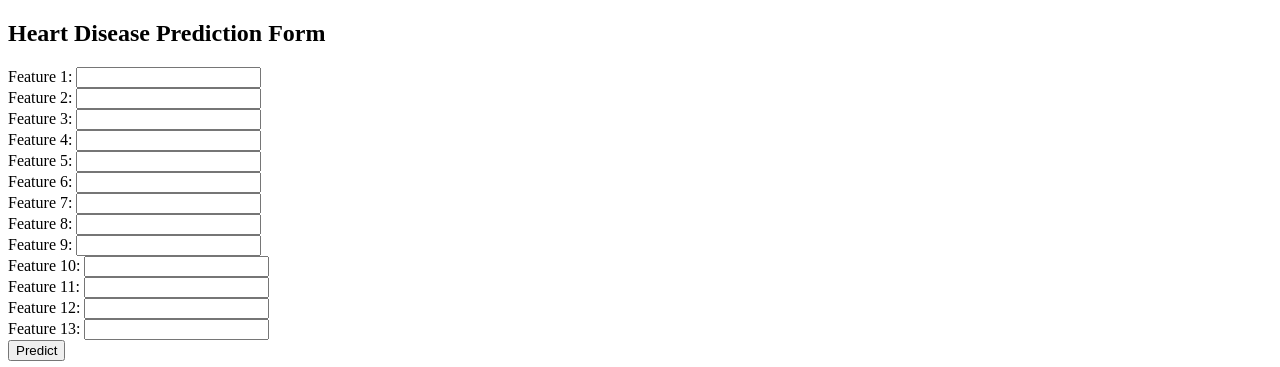
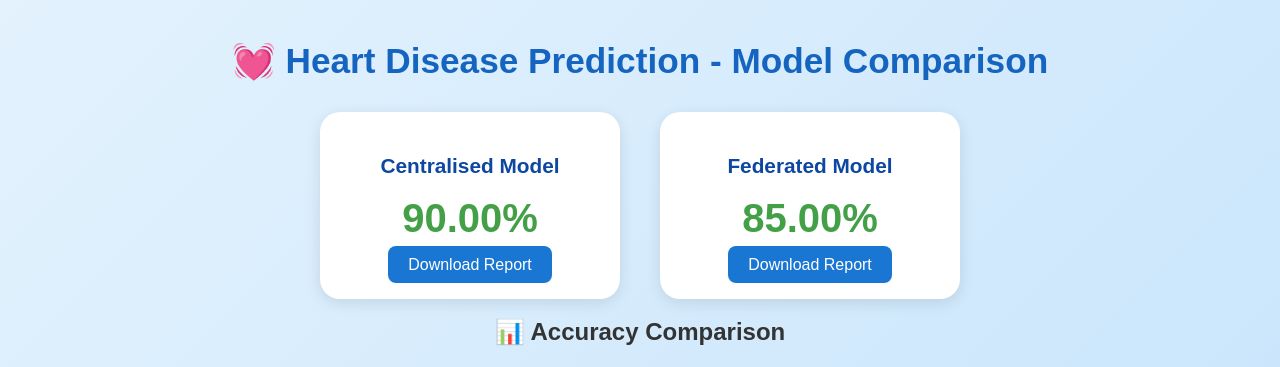
Before and after one commit to ramasheshasai/UROP_PROJECT, a Flask app: page / in a window 1280 px wide. Shown: the top 367 px of the page. Run offline with Flask 3, Linux system fonts and the light colour scheme; parts of the project's set-up code (start-up, migrations or seed data) failed here and were passed over.

Commit message:
new commits

```diff
--- a/Models/85A_federated_heart_fedavg.py
+++ b/Models/85A_federated_heart_fedavg.py
@@ -1,4 +1,4 @@
-# federated_heart_fedavg.py
+
 import os
 import random
 import numpy as np
--- a/Models/app.py
+++ b/Models/app.py
@@ -1,97 +1,57 @@
-# File: app.py
-
-from flask import Flask, render_template, request
-import numpy as np
-import pandas as pd
-import joblib
-from sklearn.preprocessing import StandardScaler
-from sklearn.linear_model import RidgeClassifier
-from sklearn.ensemble import RandomForestClassifier, ExtraTreesClassifier, GradientBoostingClassifier
-from sklearn.linear_model import LogisticRegression
+from flask import Flask, render_template, send_from_directory
+import os
+import matplotlib.pyplot as plt
 
 app = Flask(__name__)
 
-# ==============================
-# 1️⃣ Load trained ensemble models
-# ==============================
+# --- Paths to results ---
+CENTRAL_REPORT = r"results/centralised/power_ensemble_report.txt"
+FEDERATED_REPORT = r"results/federated/federated_global_model_report.txt"
+CENTRAL_SHAP = r"results/Centralised_Shapely/centralised_shap_summary.png"
+FEDERATED_SHAP = r"results/federated_Shap/federated_shap_summary.png"
 
-# If you want, you can save your trained models and scaler using joblib after training
-# Example:
-# joblib.dump(base_models, 'models/base_models.pkl')
-# joblib.dump(meta_model, 'models/meta_model.pkl')
-# joblib.dump(scaler, 'models/scaler.pkl')
+# --- Read accuracy from report files ---
+def extract_accuracy(report_path):
+    try:
+        with open(report_path, "r") as f:
+            lines = f.readlines()
+            for line in lines:
+                if "Accuracy" in line or "Final Global Model Accuracy" in line:
+                    acc = float(line.split(":")[1].strip())
+                    return acc
+    except:
+        return None
 
-# For simplicity, I will recreate them here as in your script
-base_models = [
-    ('rf', RandomForestClassifier(n_estimators=300, max_depth=6, random_state=42)),
-    ('et', ExtraTreesClassifier(n_estimators=300, max_depth=6, random_state=42)),
-    ('gb', GradientBoostingClassifier(n_estimators=300, learning_rate=0.05, max_depth=4, random_state=42)),
-    ('lr', LogisticRegression(max_iter=1000))
-]
+@app.route("/")
+def index():
+    central_acc = extract_accuracy(CENTRAL_REPORT)
+    federated_acc = extract_accuracy(FEDERATED_REPORT)
 
-meta_model = RidgeClassifier()
-scaler = StandardScaler()
+    # --- Create a simple accuracy comparison chart ---
+    labels = ["Centralised", "Federated"]
+    accuracies = [central_acc or 0, federated_acc or 0]
 
-# ==============================
-# 2️⃣ Function to train ensemble
-# ==============================
-# Load and prepare dataset to train inside Flask (or load pre-trained models)
-df = pd.read_csv("../Dataset/processed.cleveland.data", header=None)
-df.replace('?', pd.NA, inplace=True)
-df = df.dropna().apply(pd.to_numeric)
+    plt.figure(figsize=(6,4))
+    plt.bar(labels, accuracies)
+    plt.title("Model Accuracy Comparison")
+    plt.ylabel("Accuracy")
+    plt.ylim(0, 1)
+    plt.grid(axis='y', linestyle="--", alpha=0.6)
+    plt.savefig("static/results_comparison.png", bbox_inches="tight")
+    plt.close()
 
-X = df.iloc[:, :-1].values
-y = (df.iloc[:, -1] > 0).astype(int).values
+    return render_template(
+        "index.html",
+        central_acc=central_acc,
+        federated_acc=federated_acc,
+        central_report=os.path.basename(CENTRAL_REPORT),
+        federated_report=os.path.basename(FEDERATED_REPORT),
+    )
 
-X_scaled = scaler.fit_transform(X)
+@app.route("/download/<path:filename>")
+def download_file(filename):
+    directory = "results/centralised" if "central" in filename.lower() else "results/federated"
+    return send_from_directory(directory, filename, as_attachment=True)
 
-from sklearn.model_selection import KFold
-
-kf = KFold(n_splits=5, shuffle=True, random_state=42)
-train_meta = np.zeros((X_scaled.shape[0], len(base_models)))
-
-for i, (name, model) in enumerate(base_models):
-    for fold, (tr_idx, val_idx) in enumerate(kf.split(X_scaled)):
-        X_tr, X_val = X_scaled[tr_idx], X_scaled[val_idx]
-        y_tr, y_val = y[tr_idx], y[val_idx]
-        model.fit(X_tr, y_tr)
-        train_meta[val_idx, i] = model.predict(X_val)
-
-# Fit meta-model
-meta_model.fit(train_meta, y)
-
-# ==============================
-# 3️⃣ Routes
-# ==============================
-@app.route('/')
-def home():
-    return render_template('index.html')
-
-@app.route('/predict', methods=['POST'])
-def predict():
-    try:
-        # Get feature inputs from form
-        input_features = [float(request.form[f'f{i}']) for i in range(X.shape[1])]
-        input_array = np.array(input_features).reshape(1, -1)
-
-        # Scale features
-        input_scaled = scaler.transform(input_array)
-
-        # Generate base model predictions
-        base_preds = np.zeros((1, len(base_models)))
-        for i, (name, model) in enumerate(base_models):
-            base_preds[0, i] = model.predict(input_scaled)
-
-        # Meta-model prediction
-        final_pred = meta_model.predict(base_preds)[0]
-
-        result = "Heart Disease Detected" if final_pred == 1 else "No Heart Disease Detected"
-        return render_template('index.html', prediction=result)
-    except Exception as e:
-        return str(e)
-
-# ==============================
-# 4️⃣ Run App
-# ==============================
-if __name__ == '__main__':
+if __name__ == "__main__":
     app.run(debug=True)
--- a/Models/static/style.css
+++ b/Models/static/style.css
@@ -0,0 +1,91 @@
+body {
+    font-family: 'Poppins', sans-serif;
+    background: linear-gradient(135deg, #e3f2fd, #bbdefb);
+    margin: 0;
+    padding: 0;
+    color: #333;
+}
+
+.container {
+    width: 85%;
+    margin: 40px auto;
+    text-align: center;
+}
+
+h1 {
+    font-size: 2.2rem;
+    margin-bottom: 30px;
+    color: #1565c0;
+}
+
+.accuracy-cards {
+    display: flex;
+    justify-content: center;
+    gap: 40px;
+    flex-wrap: wrap;
+}
+
+.card {
+    background: white;
+    border-radius: 20px;
+    box-shadow: 0 4px 15px rgba(0,0,0,0.1);
+    width: 250px;
+    padding: 25px;
+    transition: transform 0.3s ease;
+}
+
+.card:hover {
+    transform: scale(1.05);
+}
+
+.card h2 {
+    color: #0d47a1;
+    font-size: 1.3rem;
+}
+
+.acc {
+    font-size: 2.5rem;
+    font-weight: bold;
+    color: #43a047;
+    margin: 15px 0;
+}
+
+.btn {
+    background: #1976d2;
+    color: white;
+    padding: 10px 20px;
+    text-decoration: none;
+    border-radius: 8px;
+    transition: background 0.3s ease;
+}
+
+.btn:hover {
+    background: #0d47a1;
+}
+
+.chart img {
+    width: 60%;
+    border-radius: 10px;
+    box-shadow: 0 2px 10px rgba(0,0,0,0.2);
+    margin: 25px auto;
+}
+
+.shap-container {
+    display: flex;
+    justify-content: center;
+    gap: 40px;
+    flex-wrap: wrap;
+    margin-top: 30px;
+}
+
+.shap img {
+    width: 400px;
+    border-radius: 10px;
+    box-shadow: 0 2px 12px rgba(0,0,0,0.2);
+}
+
+footer {
+    margin-top: 50px;
+    font-size: 0.9rem;
+    color: #555;
+}
--- a/Models/templates/index.html
+++ b/Models/templates/index.html
@@ -1,23 +1,48 @@
 <!DOCTYPE html>
-<html>
+<html lang="en">
 <head>
-    <title>Heart Disease Prediction</title>
+    <meta charset="UTF-8">
+    <title>Heart Disease Prediction Dashboard</title>
+    <link rel="stylesheet" href="{{ url_for('static', filename='style.css') }}">
 </head>
 <body>
-    <h2>Heart Disease Prediction Form</h2>
-    <form action="/predict" method="post">
-        {% for i in range(13) %} <!-- replace 13 with number of features -->
-        <label>Feature {{ i+1 }}:</label>
-        <input type="text" name="f{{ i }}" required><br>
-        {% endfor %}
-        <button type="submit">Predict</button>
-    </form>
+    <div class="container">
+        <h1>💓 Heart Disease Prediction - Model Comparison</h1>
 
+        <div class="accuracy-cards">
+            <div class="card">
+                <h2>Centralised Model</h2>
+                <p class="acc">{{ "%.2f"|format(central_acc * 100 if central_acc else 0) }}%</p>
+                <a href="{{ url_for('download_file', filename=central_report) }}" class="btn">Download Report</a>
+            </div>
 
+            <div class="card">
+                <h2>Federated Model</h2>
+                <p class="acc">{{ "%.2f"|format(federated_acc * 100 if federated_acc else 0) }}%</p>
+                <a href="{{ url_for('download_file', filename=federated_report) }}" class="btn">Download Report</a>
+            </div>
+        </div>
 
+        <h2>📊 Accuracy Comparison</h2>
+        <div class="chart">
+            <img src="{{ url_for('static', filename='results_comparison.png') }}" alt="Comparison Chart">
+        </div>
 
-    {% if prediction %}
-    <h3>Prediction: {{ prediction }}</h3>
-    {% endif %}
+        <h2>🧩 SHAP Interpretability</h2>
+        <div class="shap-container">
+            <div class="shap">
+                <h3>Centralised Model</h3>
+                <img src="{{ url_for('static', filename='centralised_shap_summary.png') }}" alt="Centralised SHAP">
+            </div>
+            <div class="shap">
+                <h3>Federated Model</h3>
+                <img src="{{ url_for('static', filename='federated_shap_summary.png') }}" alt="Federated SHAP">
+            </div>
+        </div>
+
+        <footer>
+            <p>Developed for UROP Project | Flask + ML + SHAP Integration</p>
+        </footer>
+    </div>
 </body>
 </html>
```
Also changed, not shown: Models/static/results_comparison.png (added).
